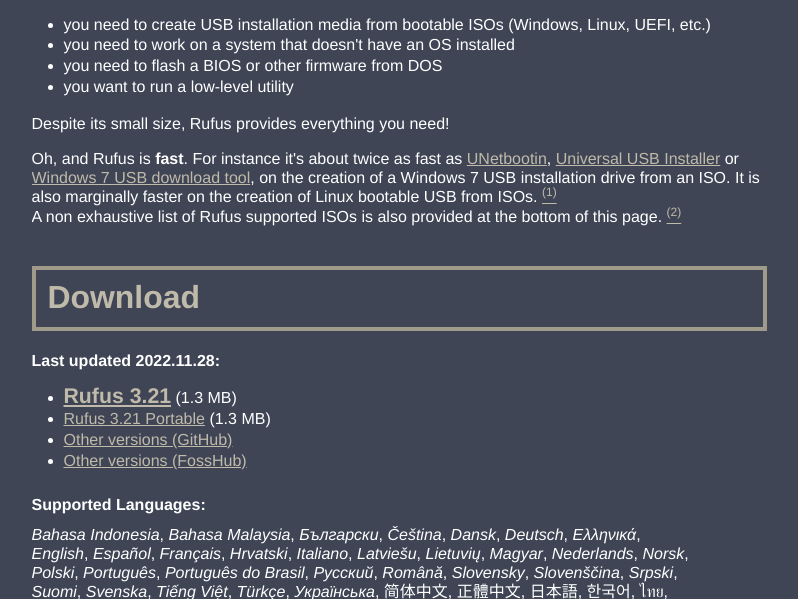
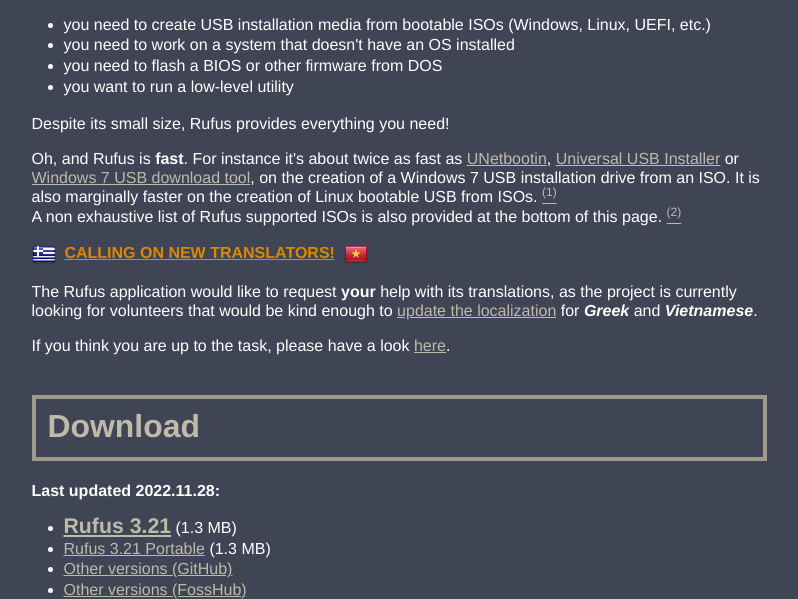
Before and after one commit to pbatard/rufus-web, a PHP site: page / in a window 1280 px wide. Shown: the part 1130-1729 px from the top of the page, without its empty margins (111-909 px from the left). Run offline with PHP 8.4, Linux system fonts and the light colour scheme.

Commit message:
add call for translators for Greek and Vietnamese

```diff
--- a/el/index.html
+++ b/el/index.html
@@ -372,7 +372,9 @@ document.addEventListener("DOMContentLoaded", function(event)
 	<p>Παρά το μικρό μέγεθος της εφαρμογής, το Rufus παρέχει οτιδήποτε χρειάζεστε!</p>
 	<p>Ένα πλεονέκτημα του Rufus είναι ότι είναι αρκετά <b>γρήγορο</b>. Παραδείγματος χάριν, είναι περίπου δύο φορές πιο γρήγορο απο τα <a target="_blank" href="http://unetbootin.sourceforge.net/">UNetbootin</a>, <a target="_blank" href="http://www.pendrivelinux.com/universal-usb-installer-easy-as-1-2-3">Universal USB Installer</a> ή το <a target="_blank" href="https://www.microsoft.com/en-us/download/windows-usb-dvd-download-tool">Windows 7 USB download tool</a>, στην δημιουργία ενός USB εγκατάστασης των Windows 7 από ένα είδωλο ISO. Επίσης το Rufus είναι οριακά πιο γρήγορο και στις περιπτώσεις δημιουργίας USB με δυνατότατα εκκίνησης για Linux από ένα είδωλο ISO. <a href="#ref1"><sup>(1)</sup></a><br/>
 	Ο κατάλογος των μορφών ISO που υποστηρίζονται απο το Rufus μπορεί να βρεθεί στο κάτω μέρος της σελίδας. <a href="#ref2"><sup>(2)</sup></a></p>
-		<a name="download"></a>
+	<p dir="ltr" align="top"><img style="position:relative" src="/pics/flags/Greece.png" srcset="/pics/flags/Greece.png 1x, /pics/flags/Greece-64px.png 2x" alt=""/>&nbsp;&nbsp;<b><font color="#dd8800"><u>CALLING ON NEW TRANSLATORS!</u></font></b>&nbsp;&nbsp;<img style="position:relative" src="/pics/flags/Vietnam.png" srcset="/pics/flags/Vietnam.png 1x, /pics/flags/Vietnam-64px.png 2x" alt=""/></p>
+	<p dir="ltr">The Rufus application would like to request <b>your</b> help with its translations, as the project is currently looking for volunteers that would be kind enough to <a target="_blank" href="https://github.com/pbatard/rufus/blob/master/res/loc/ChangeLog.txt#L8-L83">update the localization</a> for <b><i>Greek</i></b> and <b><i>Vietnamese</i></b>.</p>
+	<p dir="ltr">If you think you are up to the task, please have a look <a target="_blank" href="https://github.com/pbatard/rufus/wiki/Localization#editing-an-existing-translation">here</a>.</p>	<a name="download"></a>
 	<h2 style="border: 4px solid #a09a8a;"><span style="font-size: 133%">Λήψη</span></h2>
 		<p><b>Τελευταία ενημέρωση 2022.11.28:</b></p>
 		<ul><li><span style="font-size: 133%"><b><a href="https://github.com/pbatard/rufus/releases/download/v3.21/rufus-3.21.exe">Rufus 3.21</a></b></span> <span dir="ltr">(1.3 MB)</span></li>
--- a/en/index.html
+++ b/en/index.html
@@ -372,7 +372,9 @@ document.addEventListener("DOMContentLoaded", function(event)
 	<p>Despite its small size, Rufus provides everything you need!</p>
 	<p>Oh, and Rufus is <b>fast</b>. For instance it's about twice as fast as <a target="_blank" href="http://unetbootin.sourceforge.net/">UNetbootin</a>, <a target="_blank" href="http://www.pendrivelinux.com/universal-usb-installer-easy-as-1-2-3">Universal USB Installer</a> or <a target="_blank" href="https://www.microsoft.com/en-us/download/windows-usb-dvd-download-tool">Windows 7 USB download tool</a>, on the creation of a Windows 7 USB installation drive from an ISO. It is also marginally faster on the creation of Linux bootable USB from ISOs. <a href="#ref1"><sup>(1)</sup></a><br/>
 	A non exhaustive list of Rufus supported ISOs is also provided at the bottom of this page. <a href="#ref2"><sup>(2)</sup></a></p>
-		<a name="download"></a>
+	<p dir="ltr" align="top"><img style="position:relative" src="/pics/flags/Greece.png" srcset="/pics/flags/Greece.png 1x, /pics/flags/Greece-64px.png 2x" alt=""/>&nbsp;&nbsp;<b><font color="#dd8800"><u>CALLING ON NEW TRANSLATORS!</u></font></b>&nbsp;&nbsp;<img style="position:relative" src="/pics/flags/Vietnam.png" srcset="/pics/flags/Vietnam.png 1x, /pics/flags/Vietnam-64px.png 2x" alt=""/></p>
+	<p dir="ltr">The Rufus application would like to request <b>your</b> help with its translations, as the project is currently looking for volunteers that would be kind enough to <a target="_blank" href="https://github.com/pbatard/rufus/blob/master/res/loc/ChangeLog.txt#L8-L83">update the localization</a> for <b><i>Greek</i></b> and <b><i>Vietnamese</i></b>.</p>
+	<p dir="ltr">If you think you are up to the task, please have a look <a target="_blank" href="https://github.com/pbatard/rufus/wiki/Localization#editing-an-existing-translation">here</a>.</p>	<a name="download"></a>
 	<h2 style="border: 4px solid #a09a8a;"><span style="font-size: 133%">Download</span></h2>
 		<p><b>Last updated 2022.11.28:</b></p>
 		<ul><li><span style="font-size: 133%"><b><a href="https://github.com/pbatard/rufus/releases/download/v3.21/rufus-3.21.exe">Rufus 3.21</a></b></span> <span dir="ltr">(1.3 MB)</span></li>
--- a/index.php
+++ b/index.php
@@ -4,8 +4,8 @@ $latest_version = "3.21";
 $previous_version = "3.16";
 $latest_date = "2022.11.28";
 $previous_date = "2021.10.13";
-$lang1 = array('', 'Azerbaijani', 'Azerbaijan');
-$lang2 = array('', 'Serbian', 'Serbia');
+$lang1 = array('el', 'Greek', 'Greece');
+$lang2 = array('vi', 'Vietnamese', 'Vietnam');
 $bugfix = false;
 $exe_size = 1.3;
 $src_size = 4.5;
@@ -372,9 +372,9 @@ printf("\t\t\t\t<button type=\"button\" data-bs-target=\"#carousel\" data-bs-sli
 	<p><?= _("Despite its small size, Rufus provides everything you need!");?></p>
 	<p><? printf(_("Oh, and Rufus is <b>fast</b>. For instance it's about twice as fast as <a target=\"_blank\" %s>UNetbootin</a>, <a target=\"_blank\" %s>Universal USB Installer</a> or <a target=\"_blank\" %s>Windows 7 USB download tool</a>, on the creation of a Windows 7 USB installation drive from an ISO. It is also marginally faster on the creation of Linux bootable USB from ISOs."), "href=\"http://unetbootin.sourceforge.net/\"", "href=\"http://www.pendrivelinux.com/universal-usb-installer-easy-as-1-2-3\"", "href=\"https://www.microsoft.com/en-us/download/windows-usb-dvd-download-tool\"");?> <a href="#ref1"><sup>(1)</sup></a><br/>
 	<?= _("A non exhaustive list of Rufus supported ISOs is also provided at the bottom of this page.");?> <a href="#ref2"><sup>(2)</sup></a></p>
-	<? if (substr($locale,0,2) == $lang1[0] || substr($locale,0,2) == $lang2[0] || ($lang1[0] != '' && substr($locale,0,2) == "en")) echo "<p dir=\"ltr\" align=\"top\"><img style=\"position:relative;top:11px;\" src=\"/pics/" . $lang1[2] . ".png\" srcset=\"/pics/" . $lang1[2] . ".png 1x, /pics/" . $lang1[2] . "-64px.png 2x\" alt=\"\"/>&nbsp;&nbsp;<b><font color=\"#dd8800\"><u>CALLING ON NEW TRANSLATORS!</u></font></b>" . (($lang2[0] != '') ? "&nbsp;&nbsp;<img style=\"position:relative;top:11px;\" src=\"/pics/" . $lang2[2] . ".png\" srcset=\"/pics/" . $lang2[2] . ".png 1x, /pics/" . $lang2[2] . "-64px.png 2x\" alt=\"\"/>" : "") . "</p>
-	<p dir=\"ltr\">The Rufus application would like to request <b>your</b> help with its translations, as the project is currently looking for volunteers that would be kind enough to <a target=\"_blank\" href=\"https://github.com/pbatard/rufus/blob/master/res/loc/ChangeLog.txt#L8-L70\">update the localization</a> for <b><i>" . $lang1[1] . "</i></b>" . (($lang2[0] != '') ? " and <b><i>" . $lang2[1] . "</i></b>" : "") . ".</p>
-	<p dir=\"ltr\">If you think you are up to the task, please have a look <a target=\"_blank\" href=\"https://github.com/pbatard/rufus/wiki/Localization#Editing_an_existing_translation\">here</a>.</p>";?>
+	<? if (substr($locale,0,2) == $lang1[0] || substr($locale,0,2) == $lang2[0] || ($lang1[0] != '' && substr($locale,0,2) == "en")) echo "<p dir=\"ltr\" align=\"top\"><img style=\"position:relative\" src=\"/pics/flags/" . $lang1[2] . ".png\" srcset=\"/pics/flags/" . $lang1[2] . ".png 1x, /pics/flags/" . $lang1[2] . "-64px.png 2x\" alt=\"\"/>&nbsp;&nbsp;<b><font color=\"#dd8800\"><u>CALLING ON NEW TRANSLATORS!</u></font></b>" . (($lang2[0] != '') ? "&nbsp;&nbsp;<img style=\"position:relative\" src=\"/pics/flags/" . $lang2[2] . ".png\" srcset=\"/pics/flags/" . $lang2[2] . ".png 1x, /pics/flags/" . $lang2[2] . "-64px.png 2x\" alt=\"\"/>" : "") . "</p>
+	<p dir=\"ltr\">The Rufus application would like to request <b>your</b> help with its translations, as the project is currently looking for volunteers that would be kind enough to <a target=\"_blank\" href=\"https://github.com/pbatard/rufus/blob/master/res/loc/ChangeLog.txt#L8-L83\">update the localization</a> for <b><i>" . $lang1[1] . "</i></b>" . (($lang2[0] != '') ? " and <b><i>" . $lang2[1] . "</i></b>" : "") . ".</p>
+	<p dir=\"ltr\">If you think you are up to the task, please have a look <a target=\"_blank\" href=\"https://github.com/pbatard/rufus/wiki/Localization#editing-an-existing-translation\">here</a>.</p>";?>
 	<a name="download"></a>
 	<h2 style="border: 4px solid #a09a8a;"><span style="font-size: 133%"><?= _("Download");?></span></h2>
 		<p><b><? printf(_("Last updated %s:"), $latest_date);?></b></p>
--- a/vi/index.html
+++ b/vi/index.html
@@ -372,7 +372,9 @@ document.addEventListener("DOMContentLoaded", function(event)
 	<p>Mặc dù có kích thước nhỏ, Rufus có thể cung cấp mọi thứ bạn cần!</p>
 	<p>Và Rufus rất <b>nhanh</b>. Lấy ví dụ: Rufus nhanh gấp khoảng 2 lần <a target="_blank" href="http://unetbootin.sourceforge.net/">UNetbootin</a>, <a target="_blank" href="http://www.pendrivelinux.com/universal-usb-installer-easy-as-1-2-3">Universal USB Installer</a> hoặc <a target="_blank" href="https://www.microsoft.com/en-us/download/windows-usb-dvd-download-tool">Windows 7 USB download tool</a> khi tạo đĩa USB cài đặt Windows 7. Rufus cũng tạo USB khởi động Linux từ các tệp ISO rất nhanh. <a href="#ref1"><sup>(1)</sup></a><br/>
 	Một danh sách chưa đầy đủ của các tệp ISO được hỗ trợ cũng được cung cấp ở cuối trang này. <a href="#ref2"><sup>(2)</sup></a></p>
-		<a name="download"></a>
+	<p dir="ltr" align="top"><img style="position:relative" src="/pics/flags/Greece.png" srcset="/pics/flags/Greece.png 1x, /pics/flags/Greece-64px.png 2x" alt=""/>&nbsp;&nbsp;<b><font color="#dd8800"><u>CALLING ON NEW TRANSLATORS!</u></font></b>&nbsp;&nbsp;<img style="position:relative" src="/pics/flags/Vietnam.png" srcset="/pics/flags/Vietnam.png 1x, /pics/flags/Vietnam-64px.png 2x" alt=""/></p>
+	<p dir="ltr">The Rufus application would like to request <b>your</b> help with its translations, as the project is currently looking for volunteers that would be kind enough to <a target="_blank" href="https://github.com/pbatard/rufus/blob/master/res/loc/ChangeLog.txt#L8-L83">update the localization</a> for <b><i>Greek</i></b> and <b><i>Vietnamese</i></b>.</p>
+	<p dir="ltr">If you think you are up to the task, please have a look <a target="_blank" href="https://github.com/pbatard/rufus/wiki/Localization#editing-an-existing-translation">here</a>.</p>	<a name="download"></a>
 	<h2 style="border: 4px solid #a09a8a;"><span style="font-size: 133%">Tải xuống</span></h2>
 		<p><b>Lần cập nhật gần nhất 2022.11.28:</b></p>
 		<ul><li><span style="font-size: 133%"><b><a href="https://github.com/pbatard/rufus/releases/download/v3.21/rufus-3.21.exe">Rufus 3.21</a></b></span> <span dir="ltr">(1.3 MB)</span></li>
```
Also changed, not shown: pics/flags/Greece-64px.png (added), pics/flags/Greece.png (added), pics/flags/Vietnam-64px.png (added), pics/flags/Vietnam.png (added).
